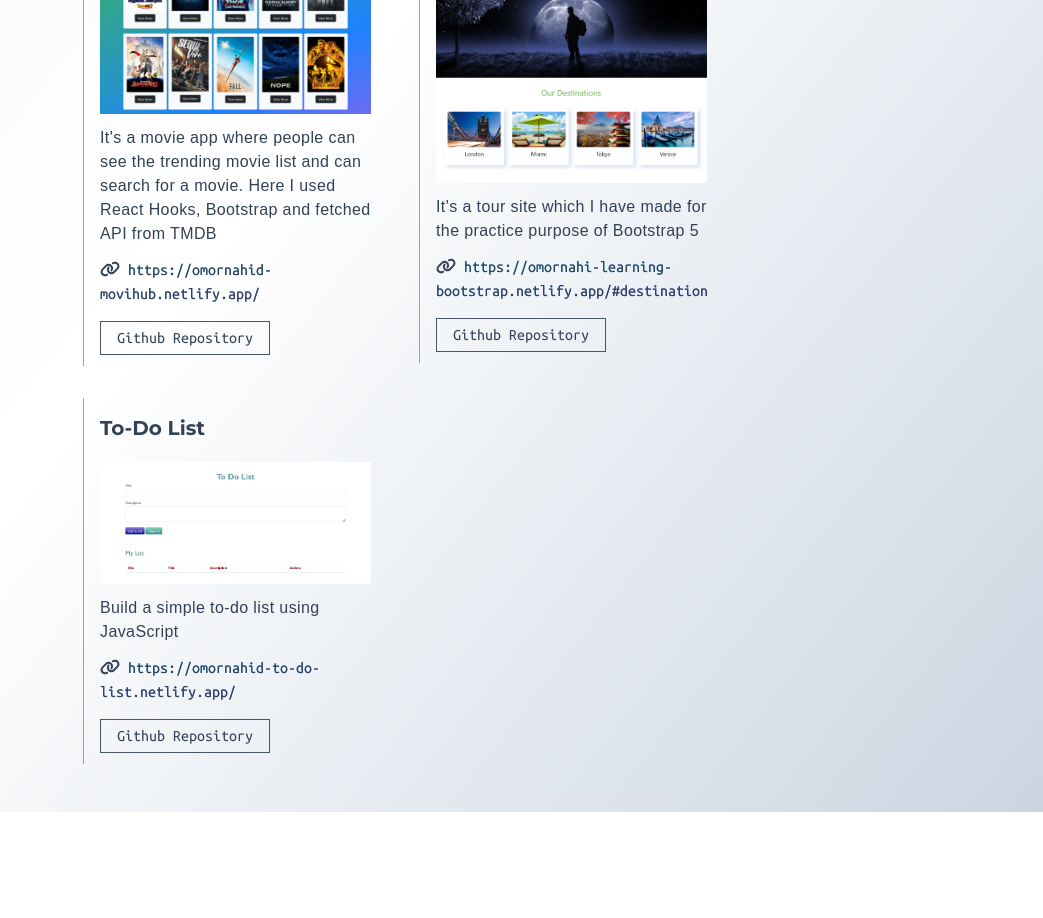
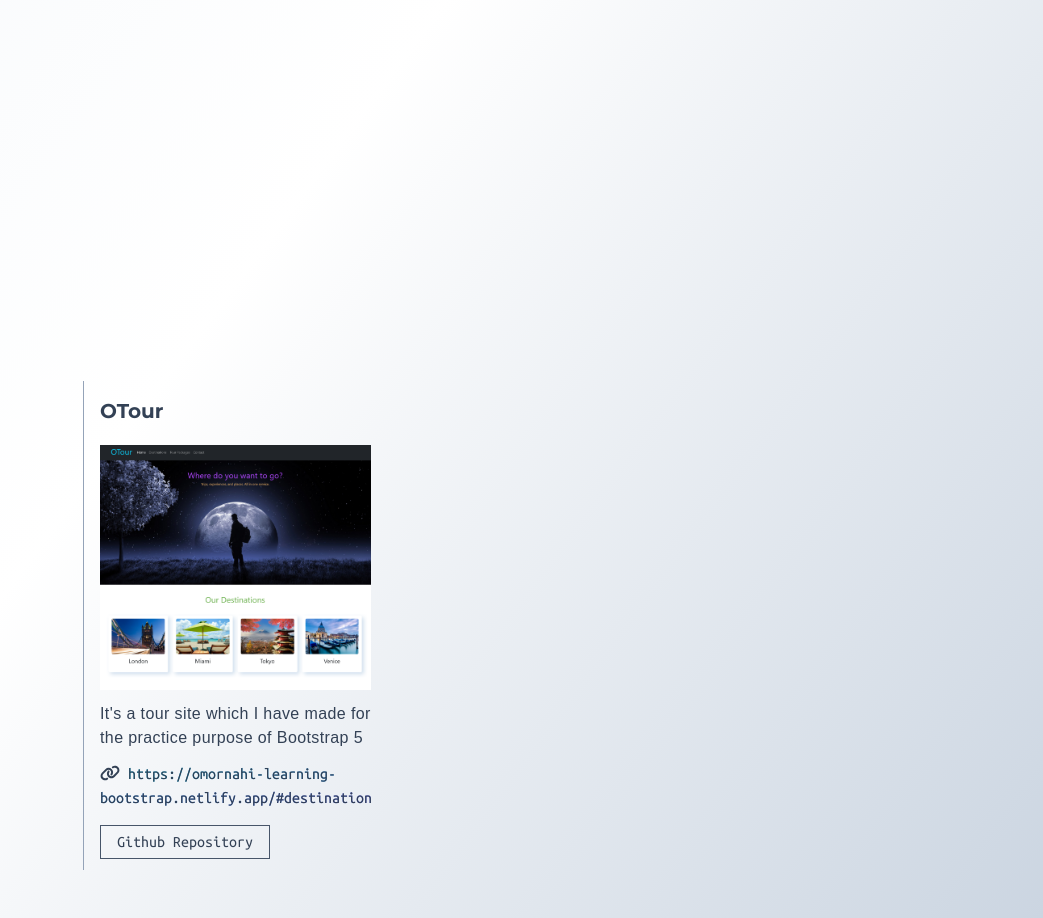
Before and after one commit to omornahid/Portfolio, a Vue app: page /portfolio in a window 1280 px wide. Shown: the part 800-1718 px from the top of the page, without its empty margins (237-1280 px from the left). Before the commit the page ends 1612 px from the top, so only its background shows below. Built offline with nearby package versions, Linux system fonts and the light colour scheme; a web font is replaced by a local one.

Commit message:
updated projects & resume

```diff
--- a/src/components/AboutMe.vue
+++ b/src/components/AboutMe.vue
@@ -20,7 +20,6 @@
           <li>Vue.js (v3)</li>
           <li>JavaScript</li>
           <li>HTML & CSS</li>
-          <li>Bootstrap 5</li>
           <li>Tailwind CSS</li>
           <li>Git & Github</li>
         </ul>
@@ -30,8 +29,7 @@
 
       <code>
         <ul class="text-gradient my-4 w-fit">
-          <li>Python 3</li>
-          <li>MySQL</li>
+          <li>Python & MySQL</li>
         </ul>
       </code>
     </p>
--- a/src/components/CardTemplate.vue
+++ b/src/components/CardTemplate.vue
@@ -4,7 +4,12 @@ const getCards = cardStore();
 </script>
 
 <template>
-  <div v-for="card in getCards.cards" class="portfolio-card" v-motion-pop>
+  <div
+    v-for="card in getCards.cards"
+    :key="card"
+    class="portfolio-card"
+    v-motion-pop
+  >
     <h2 class="portfolio-card-heading">{{ card.name }}</h2>
 
     <div class="my-5">
--- a/src/components/ContactMe.vue
+++ b/src/components/ContactMe.vue
@@ -1,16 +1,20 @@
 <template>
   <div class="contact-text mb-8">
     <div class="cta-btn w-fit">
-      <a
-        href="https://www.linkedin.com/in/omor-faruk-nahid-9712b0143/"
-        title="Connect with me!"
-      >
+      <a href="https://github.com/omornahid">
+        <font-awesome-icon icon="fa-brands fa-github"></font-awesome-icon>
+        Github
+      </a>
+    </div>
+  </div>
+  <div class="contact-text mb-8">
+    <div class="cta-btn w-fit">
+      <a href="https://www.linkedin.com/in/omor-faruk-nahid-9712b0143/">
         <font-awesome-icon icon="fa-brands fa-linkedin-in"></font-awesome-icon>
         Linkedin
       </a>
     </div>
   </div>
-
   <div class="contact-text">
     <div class="cta-btn w-fit">
       <a href="mailto:omornahid@gmail.com" title="Email me!">
--- a/src/main.js
+++ b/src/main.js
@@ -17,9 +17,10 @@ import {
   faAddressBook,
   faUser,
   faDownload,
+
 } from "@fortawesome/free-solid-svg-icons";
 
-import { faGoogle, faLinkedinIn } from "@fortawesome/free-brands-svg-icons";
+import { faGoogle, faLinkedinIn, faGithub} from "@fortawesome/free-brands-svg-icons";
 
 /* add icons to the library */
 library.add(
@@ -31,7 +32,8 @@ library.add(
   faSchool,
   faAddressBook,
   faUser,
-  faDownload
+  faDownload,
+  faGithub
 );
 
 import "./index.css";
--- a/src/stores/cards.js
+++ b/src/stores/cards.js
@@ -4,6 +4,24 @@ export const cardStore = defineStore({
   id: "portfolio",
   state: () => ({
     cards: {
+      quizapp: {
+        name: "Quiz App",
+        preview: "/assets/screenshots/quizapp.png",
+        description:
+          "It's a quiz app where people can play quizes and can see their score.",
+        prefix: "",
+        appLink: "https://quiz-app-omornahid.vercel.app/",
+        repo: "https://github.com/omornahid/Quiz-App",
+      },
+      noteapp: {
+        name: "Note App",
+        preview: "/assets/screenshots/noteapp.png",
+        description:
+          "One can add notes by clicking add button and each time a random color will generate as a background of that note card. The min char to add a note must be 10 char.",
+        prefix: "",
+        appLink: "https://note-app-omornahid.vercel.app/",
+        repo: "https://github.com/omornahid/noteApp",
+      },
       tictactoe: {
         name: "TicTacToe",
         preview: "assets/screenshots/tictactoe.png",
@@ -24,16 +42,6 @@ export const cardStore = defineStore({
         repo: "https://github.com/omornahid/Weather-App",
       },
 
-      movihuv: {
-        name: "MoviHub",
-        preview: "/assets/screenshots/moviehub.png",
-        description:
-          "It's a movie app where people can see the trending movie list and can search for a movie. Here I used React Hooks, Bootstrap and fetched API from TMDB",
-        appLink: "https://omornahid-movihub.netlify.app/",
-        prefix: "https://",
-        repo: "https://github.com/omornahid/MoviHub",
-      },
-
       otout: {
         name: "OTour",
         preview: "/assets/screenshots/otour.png",
@@ -43,15 +51,6 @@ export const cardStore = defineStore({
         appLink: "https://omornahi-learning-bootstrap.netlify.app/#destination",
         repo: "https://github.com/omornahid/Bootstrap-Prac",
       },
-
-      todo: {
-        name: "To-Do List",
-        preview: "/assets/screenshots/todo.png",
-        description: "Build a simple to-do list using JavaScript ",
-        prefix: "https://",
-        appLink: "https://omornahid-to-do-list.netlify.app/",
-        repo: "https://github.com/omornahid/To-Do-List-using-javascript",
-      },
     },
   }),
 });
--- a/src/views/HomeView.vue
+++ b/src/views/HomeView.vue
@@ -16,7 +16,7 @@
 
     <div class="cta-btn w-fit my-8">
       <a
-        href="https://drive.google.com/file/d/115uQhbu4qsiAcXHSRu6Jevbu_8AtIVi0/view?usp=share_link"
+        href="https://drive.google.com/file/d/1g3HF6gHbCve0EQhOODnwuftfY0QMABP2/view?usp=sharing"
         title="Download CV"
       >
         <font-awesome-icon icon="fa-solid fa-download" class="mx-2" />
```
Also changed, not shown: .eslintrc.cjs, public/assets/screenshots/noteApp.png (added), public/assets/screenshots/quizapp.png (added), tailwind.config.js (line endings or trailing spaces).
